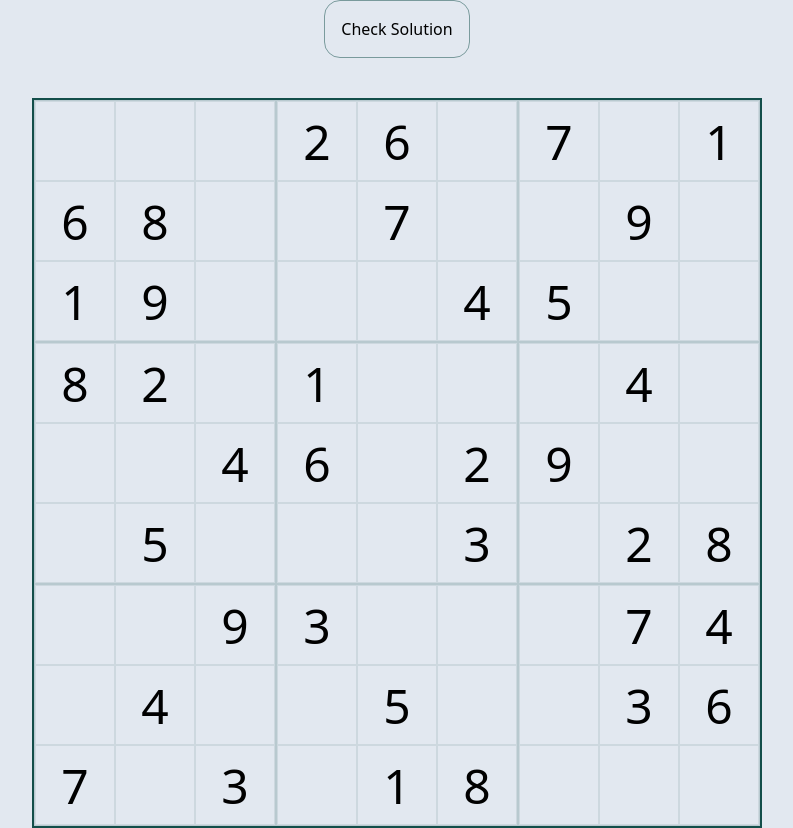
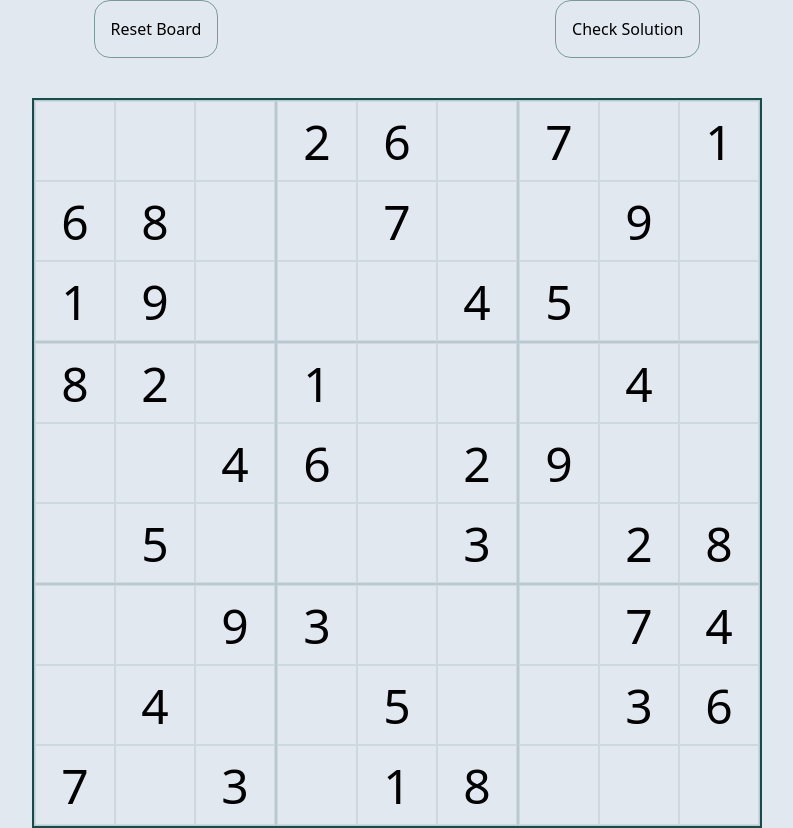
Before and after one commit to CRSylar/Simple_Sudoku, a Next.js app: page / in a window 1280 px wide. Shown: the whole page, without its empty margins (243-1036 px from the left). Built offline with nearby package versions, Linux system fonts and the light colour scheme.

Commit message:
Aggiunto bottone per Reset Game

```diff
--- a/src/app/page.tsx
+++ b/src/app/page.tsx
@@ -149,17 +149,29 @@ export default function Home() {
     setIsChecking(false)
   }
 
+  const resetBoard = () => {
+    setBoard(data)
+    setIsSolved(false)
+    setIsError(false)
+  }
 
   return (
     <SudokuContext.Provider value={[board, setBoard]}>
 
     <main className="min-h-screen flex flex-col space-y-10 items-center justify-center bg-slate-200">
-      <div className="flex flex-col space-y-5">
-        <button
-          onClick={checkSudoku}
-          className="border border-teal-900/50 p-4 rounded-2xl hover:bg-teal-900/50 hover:text-white ">
-          {'Check Solution'}
-        </button>
+      <div className="flex flex-col space-y-5 w-full">
+        <div className="flex justify-evenly">
+          <button
+            onClick={resetBoard}
+            className="border border-teal-900/50 p-4 rounded-2xl hover:bg-teal-900/50 hover:text-white ">
+            {'Reset Board'}
+          </button>
+          <button
+            onClick={checkSudoku}
+            className="border border-teal-900/50 p-4 rounded-2xl hover:bg-teal-900/50 hover:text-white ">
+            {'Check Solution'}
+          </button>
+        </div>
         {/* Message from check solution */}
         {
           isChecking && <span className="text-lg text-yellow-600">{'Checking Board...'}</span>
```
